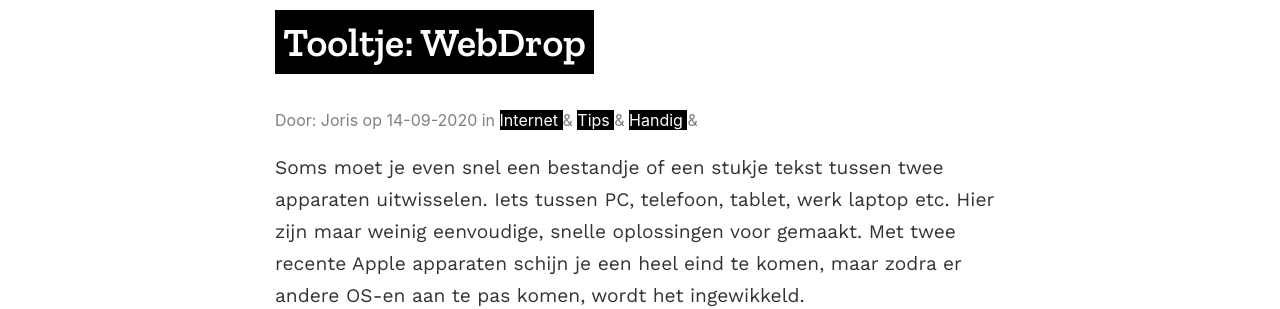
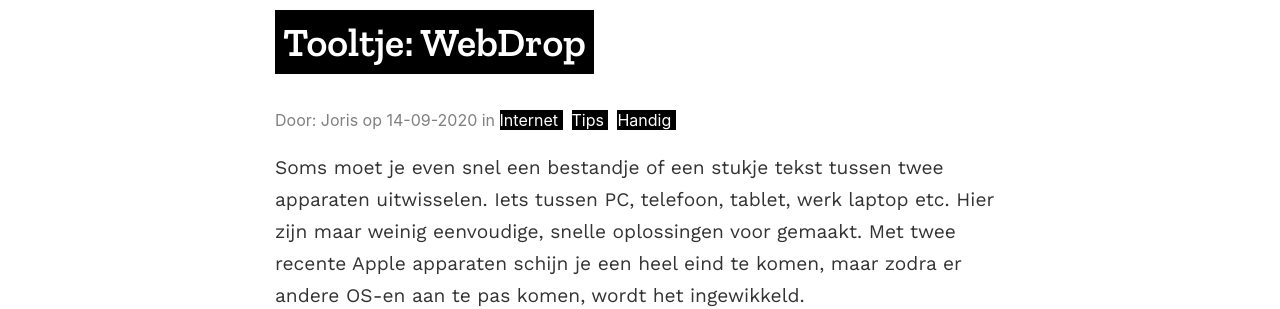
Before and after one commit to geensnor/geensnor.nl, a Jekyll site: the page built from _posts/2020-09-14-tooltje-webdrop.md, in a window 1280 px wide. Shown: the part 360-669 px from the top of the page. Built offline with Jekyll 4.4.1, drawn with Linux system fonts in a browser that asks for light colours.

Commit message:
Update post.html

```diff
--- a/_layouts/post.html
+++ b/_layouts/post.html
@@ -11,7 +11,7 @@
       }}</span> op {{ page.date | date: "%d-%m-%Y"}} in {% for category in page.categories %}
   <a class="category" href="/pages/alle_berichten.html#{{ category }}">
     {{ category }}
-  </a> &
+  </a>&nbsp;
 {% endfor %}
 
   </div>
```
